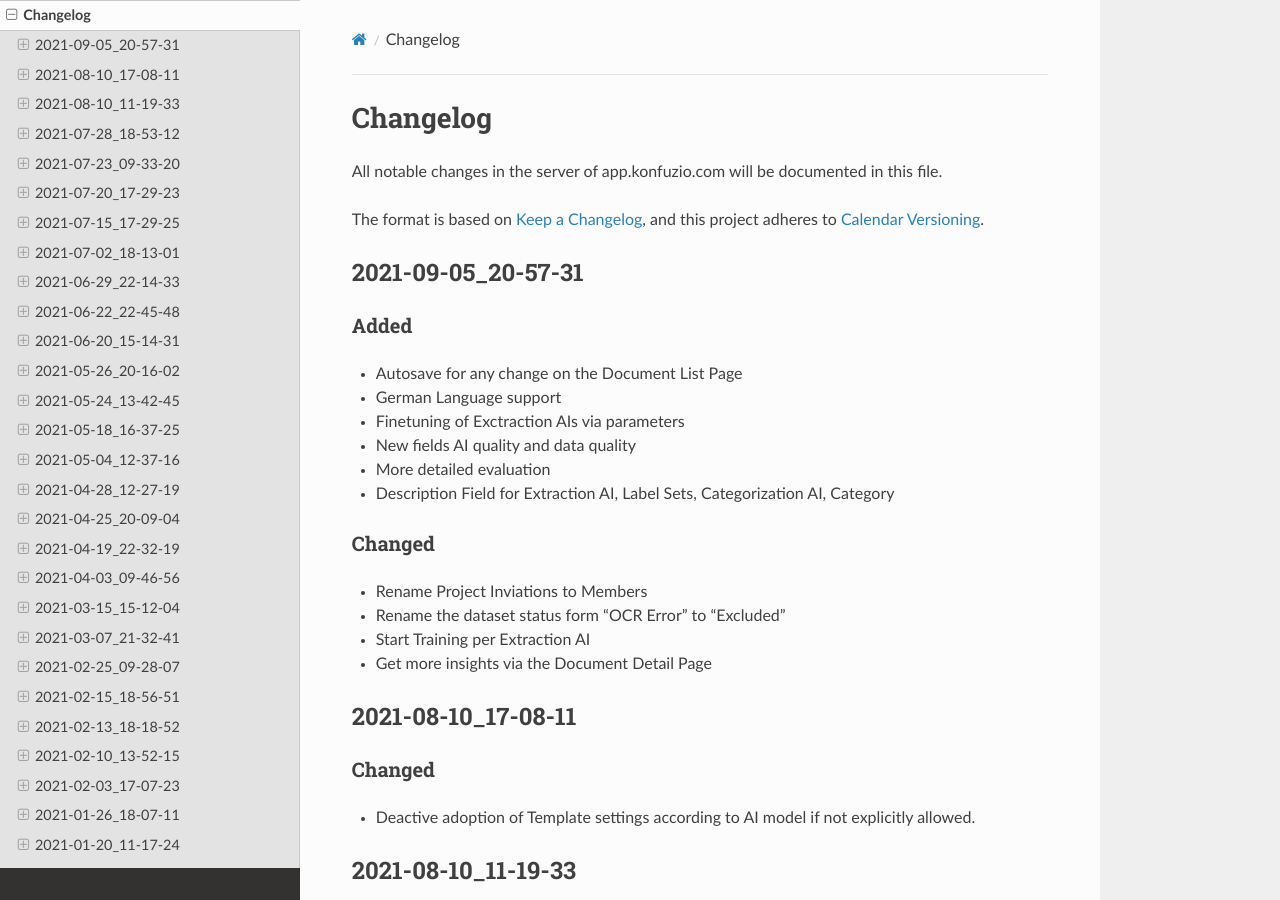
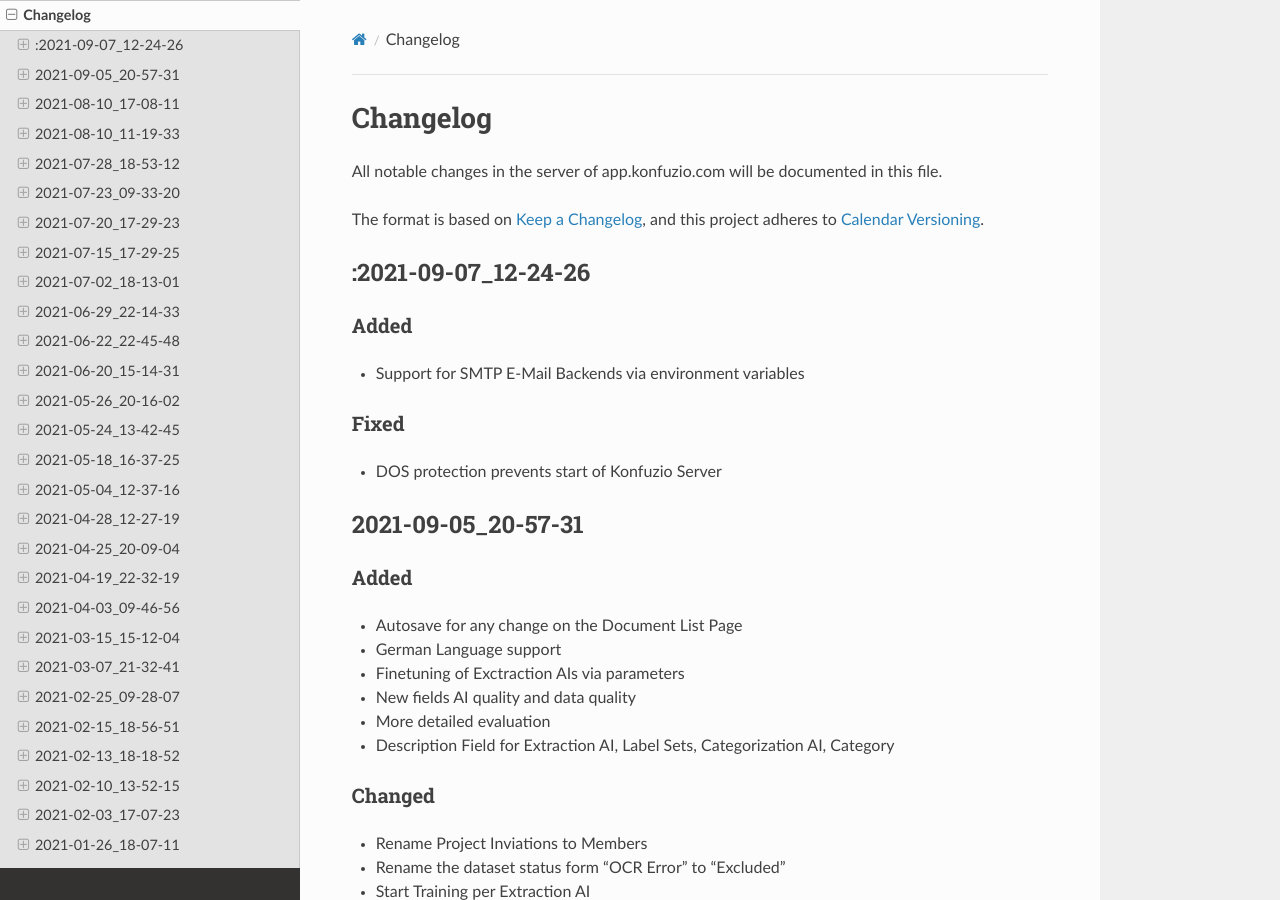
Before and after one commit to konfuzio-ai/konfuzio-sdk, a Sphinx documentation site: the page built from docs/web/changelog_app.md, in a window 1280 px wide and 900 px high. Built offline with Sphinx 7.4.7 and the Read the Docs theme 2.0.0, drawn with Linux system fonts in a browser that asks for light colours.

Commit message:
Update changelog_app.md

```diff
--- a/docs/web/changelog_app.md
+++ b/docs/web/changelog_app.md
@@ -7,6 +7,14 @@ All notable changes in the server of app.konfuzio.com will be documented in this
 
 The format is based on [Keep a Changelog](https://keepachangelog.com/en/1.0.0/),
 and this project adheres to [Calendar Versioning](https://calver.org/overview.html).
+
+## :2021-09-07_12-24-26
+
+### Added
+- Support for SMTP E-Mail Backends via environment variables
+
+### Fixed
+- DOS protection prevents start of Konfuzio Server
 
 ## 2021-09-05_20-57-31
 
```
